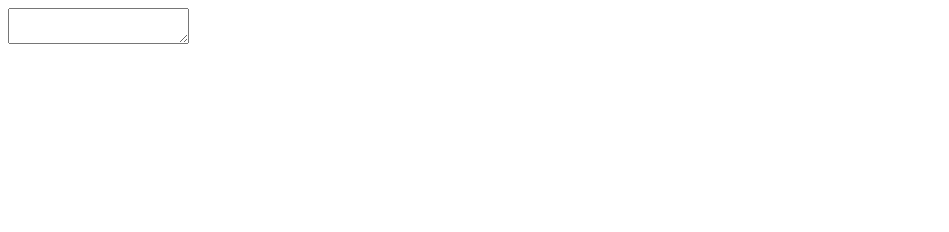
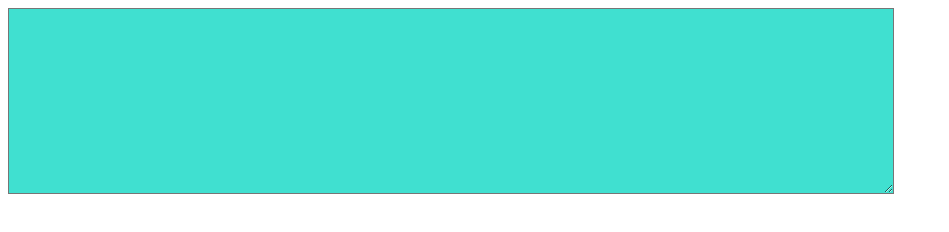
Before and after one commit to ChrisGarvie1254/web-programming, a plain HTML site: page WkSevenRevision/index.html in a window 1280 px wide. Shown: the whole page, without its empty margins (0-949 px from the left). Drawn offline with nearby package versions, Linux system fonts and the light colour scheme.

Commit message:
added styling to textarea

```diff
--- /dev/null
+++ b/WkSevenRevision/box.css
@@ -0,0 +1,5 @@
+textarea {
+    height: 180px;
+    background-color: turquoise;
+    font-size: 72px;
+}
--- a/WkSevenRevision/index.html
+++ b/WkSevenRevision/index.html
@@ -4,6 +4,7 @@
         <meta charset="UTF-8">
         <meta name="viewport" content="width=device-width, initial-scale=1.0">
         <title>Currently just a textbox</title>
+        <link rel="stylesheet" href="box.css">
     </head>
     <body>
         <script src='https://cdnjs.cloudflare.com/ajax/libs/jquery/3.6.0/jquery.min.js'></script>
```
